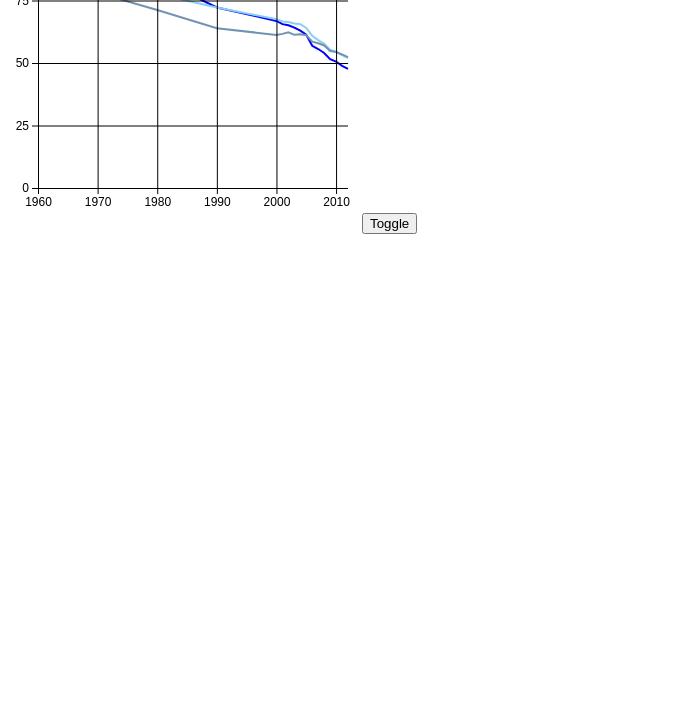
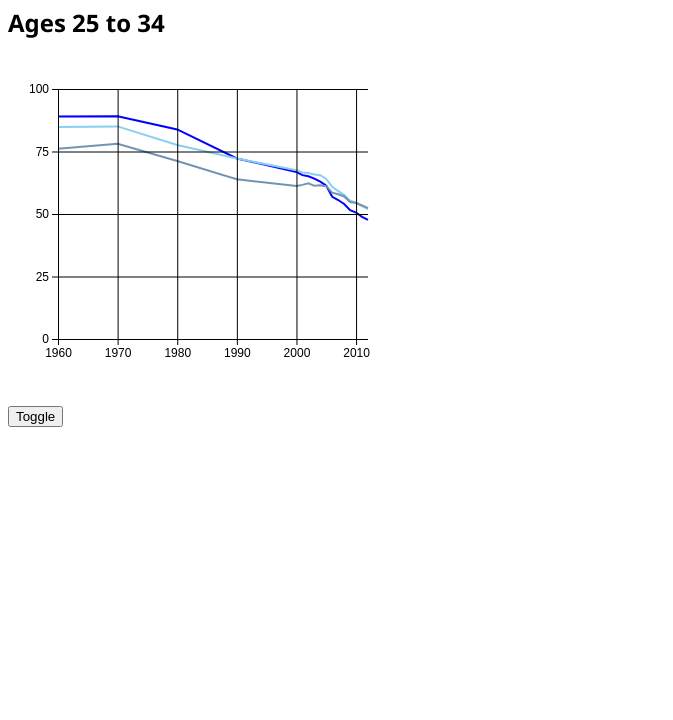
Before and after one commit to naysseh/info4310-hw4, a plain HTML site: page index.html in a window 1280 px wide. Shown: the part 80-800 px from the top of the page, without its empty margins (0-673 px from the left). Drawn offline with nearby package versions, Linux system fonts and the light colour scheme.

Commit message:
setting up for mouseover function

```diff
--- a/index.html
+++ b/index.html
@@ -11,7 +11,12 @@
 <body>
   <main>
     <div id="main-container">
-      <svg id="line-graph" height=300 width=350></svg>
+      <h1>Marriage Rates by Education and Race</h1>
+      <h2 id="subtitle">Ages 25 to 34</h2>
+      <div id="graph-container">
+        <svg id="line-graph" height=300 width=350></svg>
+      </div>
+
       <label for="switch">
         <button id="toggle-button" type="button">Toggle</button>
       </label>
@@ -181,6 +186,14 @@
                .style("stroke-width", "2px")
                .style("fill", "none");
 
+      // setting up hover functionality here
+      graphArea.selectAll("g.race")
+               .on("mouseover", function () {
+
+                console.log("hi");
+
+               });
+
       // creating a toggled state for the diff views
       let toggled = true;
 
--- a/styles/site.css
+++ b/styles/site.css
@@ -1,3 +1,7 @@
+html {
+  font-family: "Segoe UI", "Roboto", "Helvetica Neue", "Noto Sans", sans-serif;
+}
+
 .domain {
   visibility: hidden;
 }
@@ -14,3 +18,11 @@
 .main-container {
 
 }
+
+#graph-container {
+  padding: 20px;
+}
+
+#subtitle {
+
+}
```
